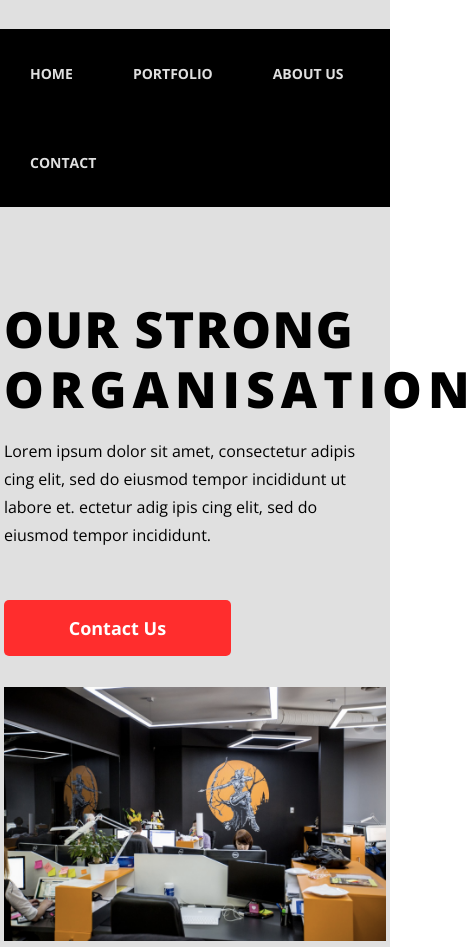
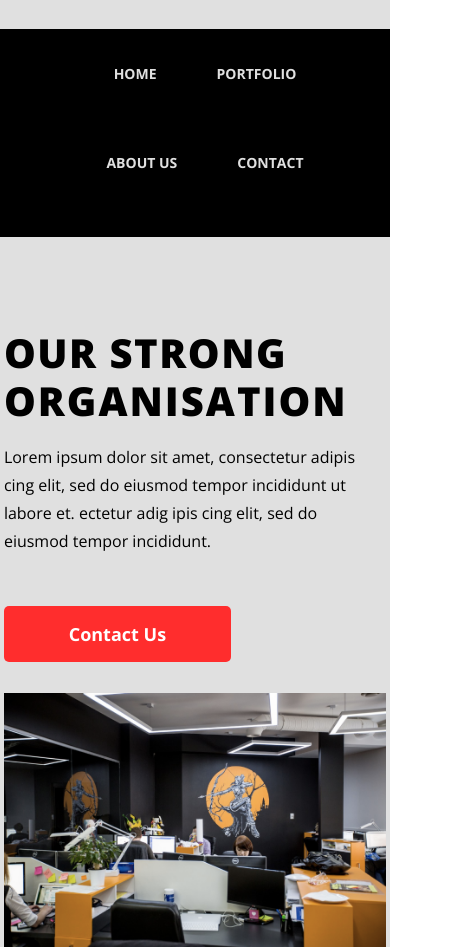
Before and after one commit to Shtihl/SkillFactory, a plain HTML site: page module_a3_practice_1/index.html in a window 390 px wide. Shown: the top 947 px of the page, 476 px wide, since content can reach past the window. Drawn offline with nearby package versions, Linux system fonts and the light colour scheme.

Commit message:
final polish

```diff
--- a/module_a3_practice_1/css/main.css
+++ b/module_a3_practice_1/css/main.css
@@ -64,6 +64,9 @@
     flex-wrap: wrap;
     align-items: stretch;
     list-style: none;
+}
+
+.header__menu {
     padding: 0;
     margin: 0;
     margin-left: -20px;
@@ -881,4 +884,20 @@ h3 {
     .subscribe__form {
         flex-wrap: wrap;
     }
+    .intro__heading {
+        font-size: 40px;
+    }
+    .intro__heading_style {
+        letter-spacing: 2px;
+    }
+    .menu {
+        width: 100%;
+        list-style: none;
+        margin: 0;
+        padding: 0;
+        display: flex;
+        flex-wrap: wrap;
+        justify-content: center;
+        margin-bottom: 30px;
+    }
 }
```
